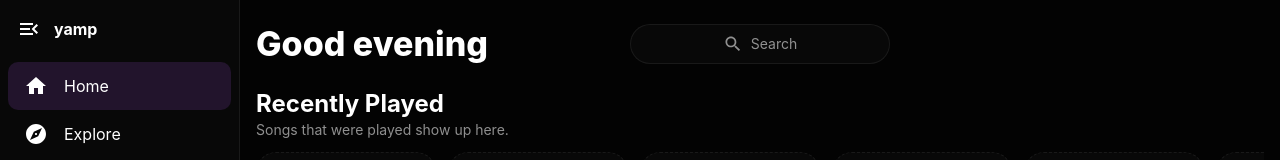
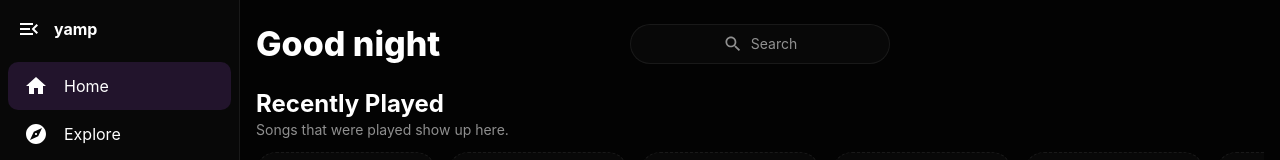
Before and after one commit to Julius-IX/yamp, a React (Vite) app: page / in a window 1280 px wide. Shown: the top 160 px of the page. Built offline with nearby package versions, Linux system fonts and the light colour scheme.

Commit message:
fix(home): greet by a finer time of day

```diff
--- a/src/home/HomePage.tsx
+++ b/src/home/HomePage.tsx
@@ -6,9 +6,14 @@ import QuickPicks from "./QuickPicks";
 import Recommended from "./Recommended";
 import RecentlyPlayed from "./RecentlyPlayed";
 
+/** The small hours still belong to the night, so "morning" only starts once most people are up. */
 const greeting = () => {
   const hour = new Date().getHours();
-  return hour < 12 ? "Good morning" : hour < 18 ? "Good afternoon" : "Good evening";
+  if (hour < 5) return "Up late?";
+  if (hour < 12) return "Good morning";
+  if (hour < 18) return "Good afternoon";
+  if (hour < 22) return "Good evening";
+  return "Good night";
 };
 
 export default function HomePage() {
```
